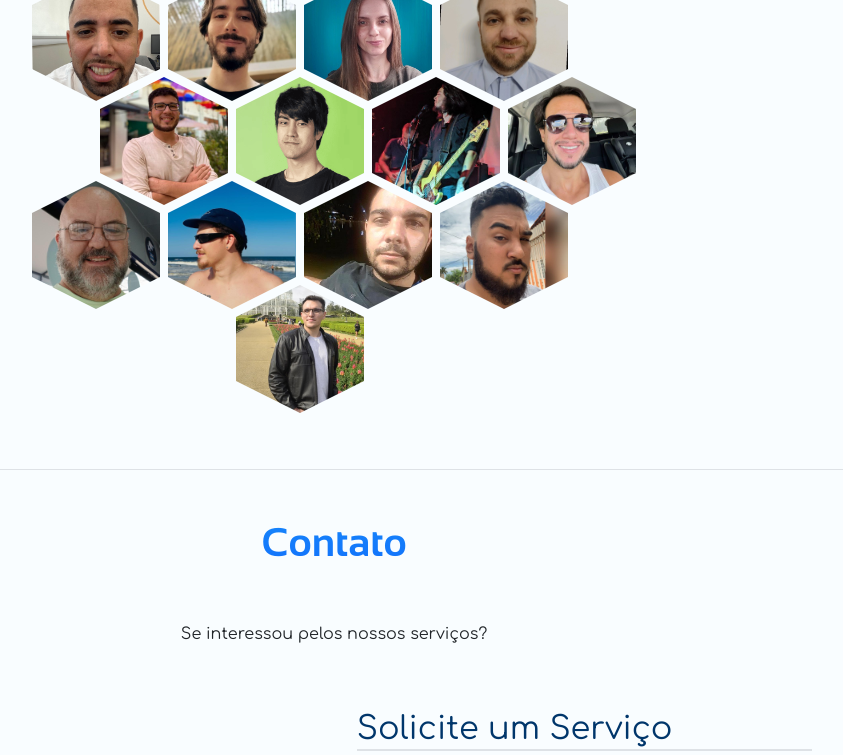
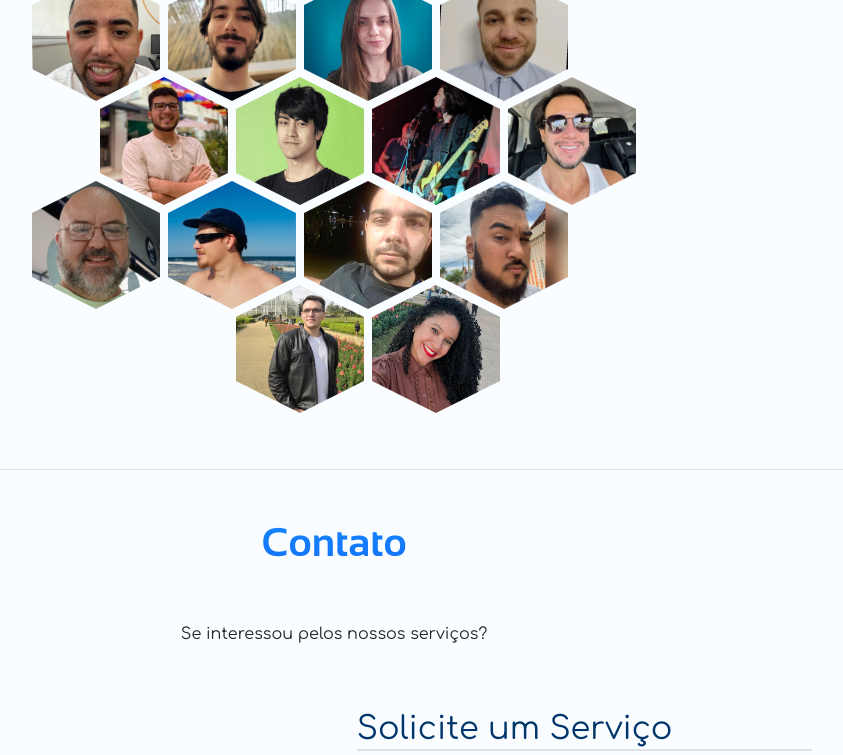
Before and after one commit to TECADI/tecadi-labs-website, a plain HTML site: page index.html in a window 1280 px wide. Shown: the part 3415-4170 px from the top of the page, without its empty margins (306-1149 px from the left). Drawn offline with nearby package versions, Linux system fonts and the light colour scheme.

Commit message:
add Barbara

```diff
--- a/index.html
+++ b/index.html
@@ -469,6 +469,7 @@
 { name: "Diego", avatar: "./assets/images/team/diego.jfif" },
 { name: "Artur", avatar: "./assets/images/team/artur.png" },
 { name: "Keller", avatar: "./assets/images/team/keller.jfif" },
+{ name: "Barbie", avatar: "./assets/images/team/barbie.jfif" },
     ];
 
     const ourTeamContainer = document.getElementById("our-team");
```
Also changed, not shown: assets/images/team/barbie.jfif (added).
